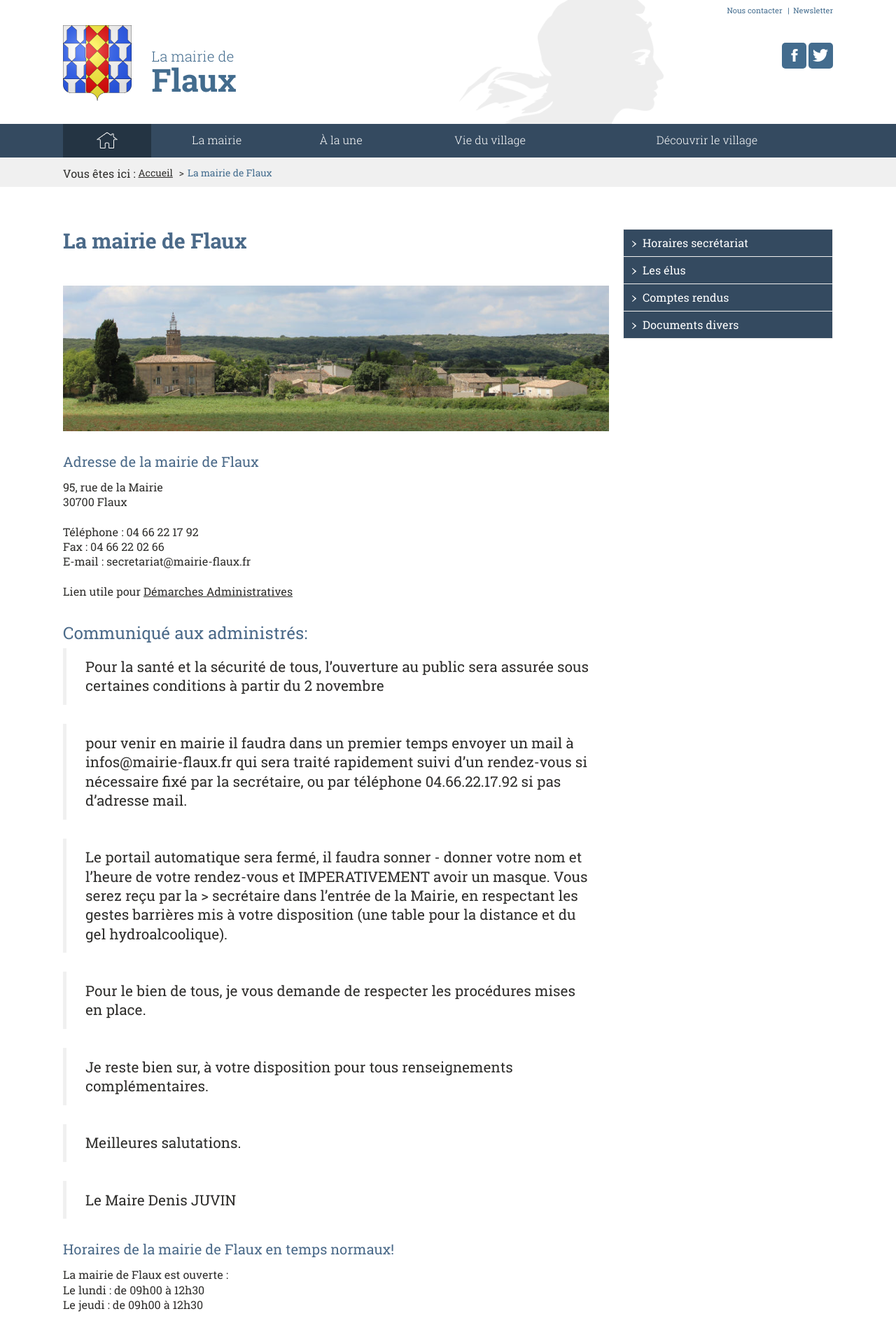
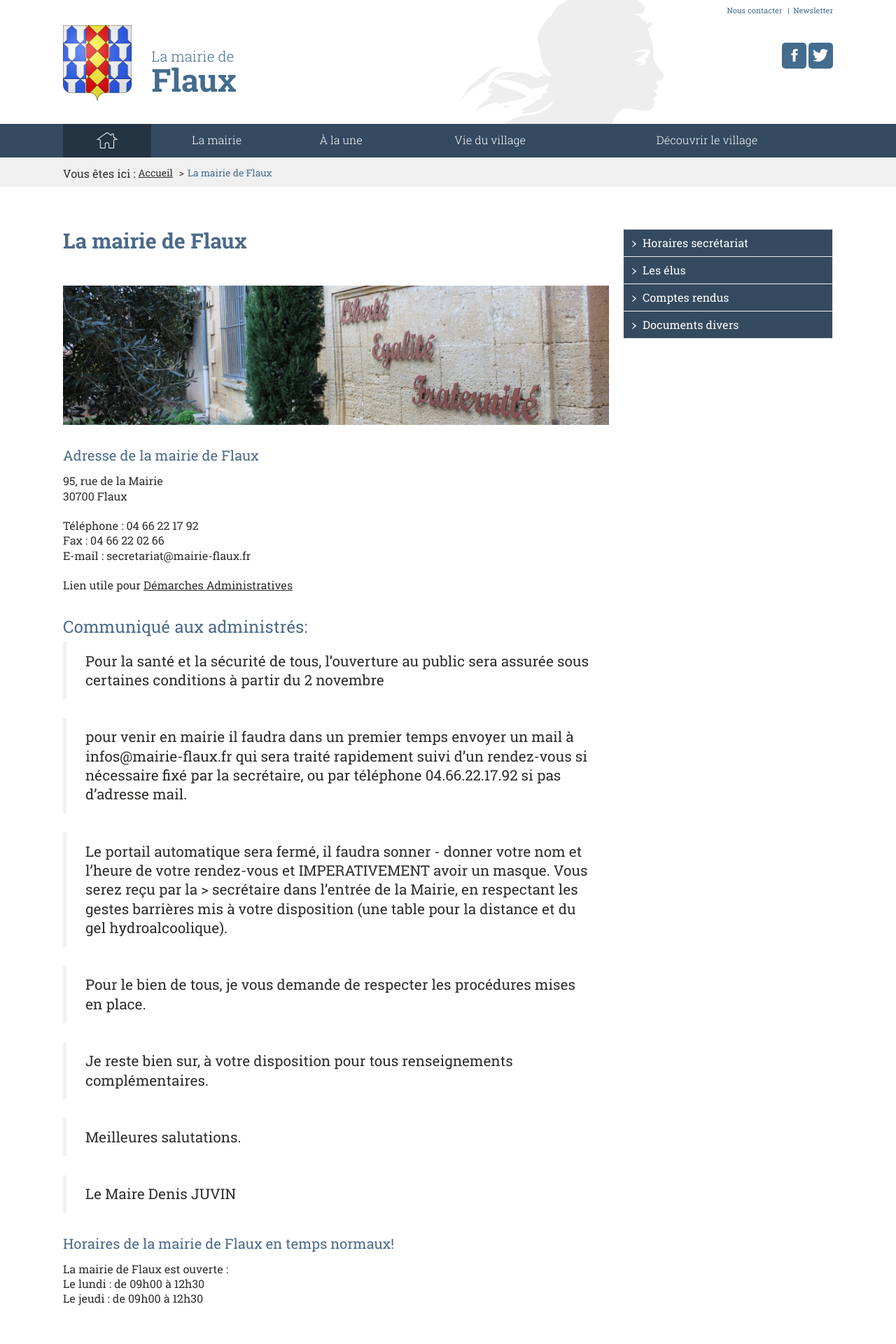
Before and after one commit to Flaux-Village/flaux-village.github.io, a Jekyll site: the page built from mairie.md, in a window 1280 px wide. Shown: the top 1920 px of the page at 70% size. Built offline with Jekyll 4.4.1, drawn with Linux system fonts in a browser that asks for light colours; our own code applies the rules of GitHub Pages for plain Markdown files.

Commit message:
Update mairie.md

```diff
--- a/mairie.md
+++ b/mairie.md
@@ -4,7 +4,7 @@ titre: La mairie | La mairie de Flaux
 description: La mairie de Flaux
 keywords: mairie, commune, flaux, gard
 titre_page: La mairie de Flaux
-illustration: /assets/illustrations/940_250_Flauxbanner4_3596.jpg
+illustration: /assets/illustrations/bureaumairielandscape_980.JPG
 description_illustration: Mairie de Flaux.
 menu_secondaire:
 - titre: Horaires secrétariat
```
